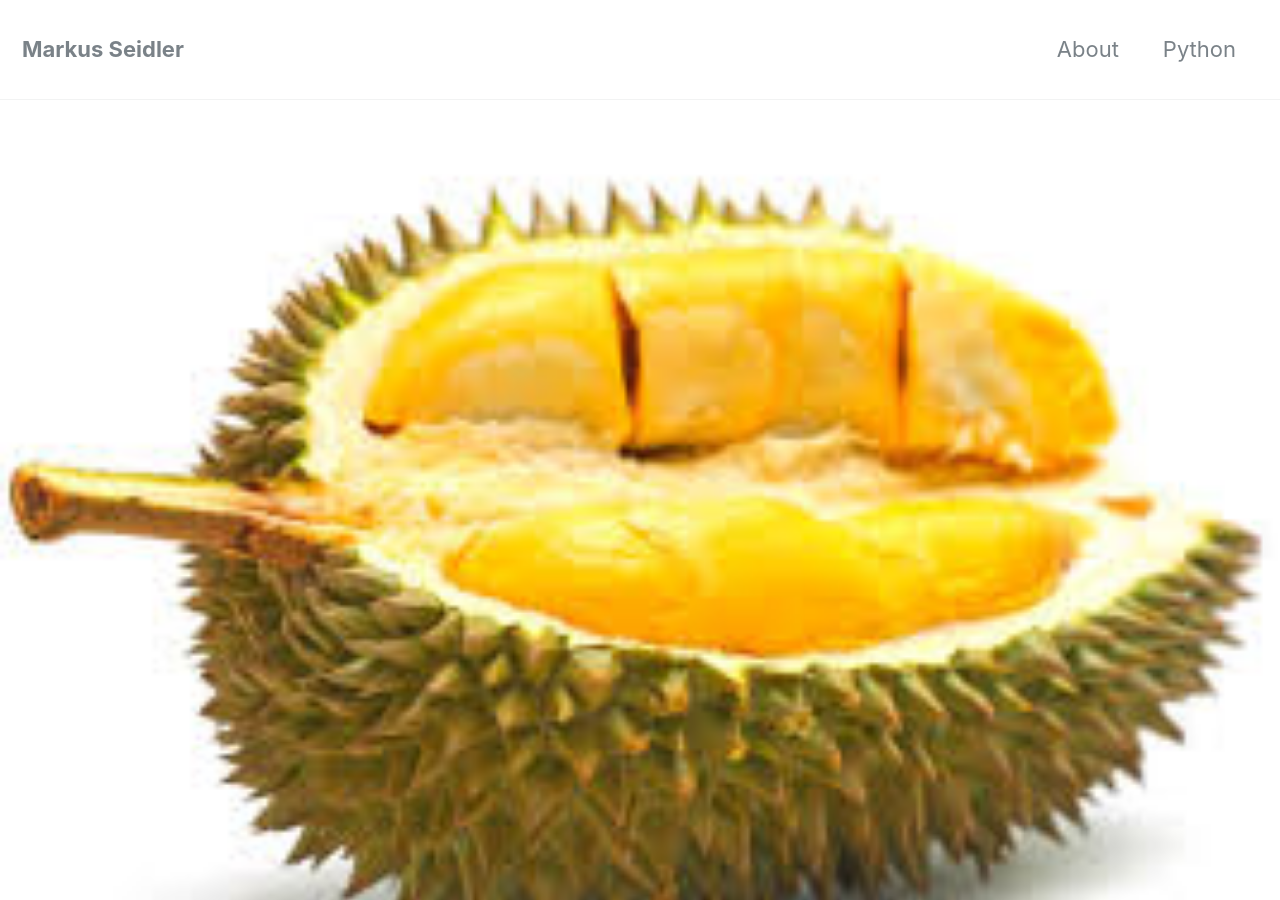
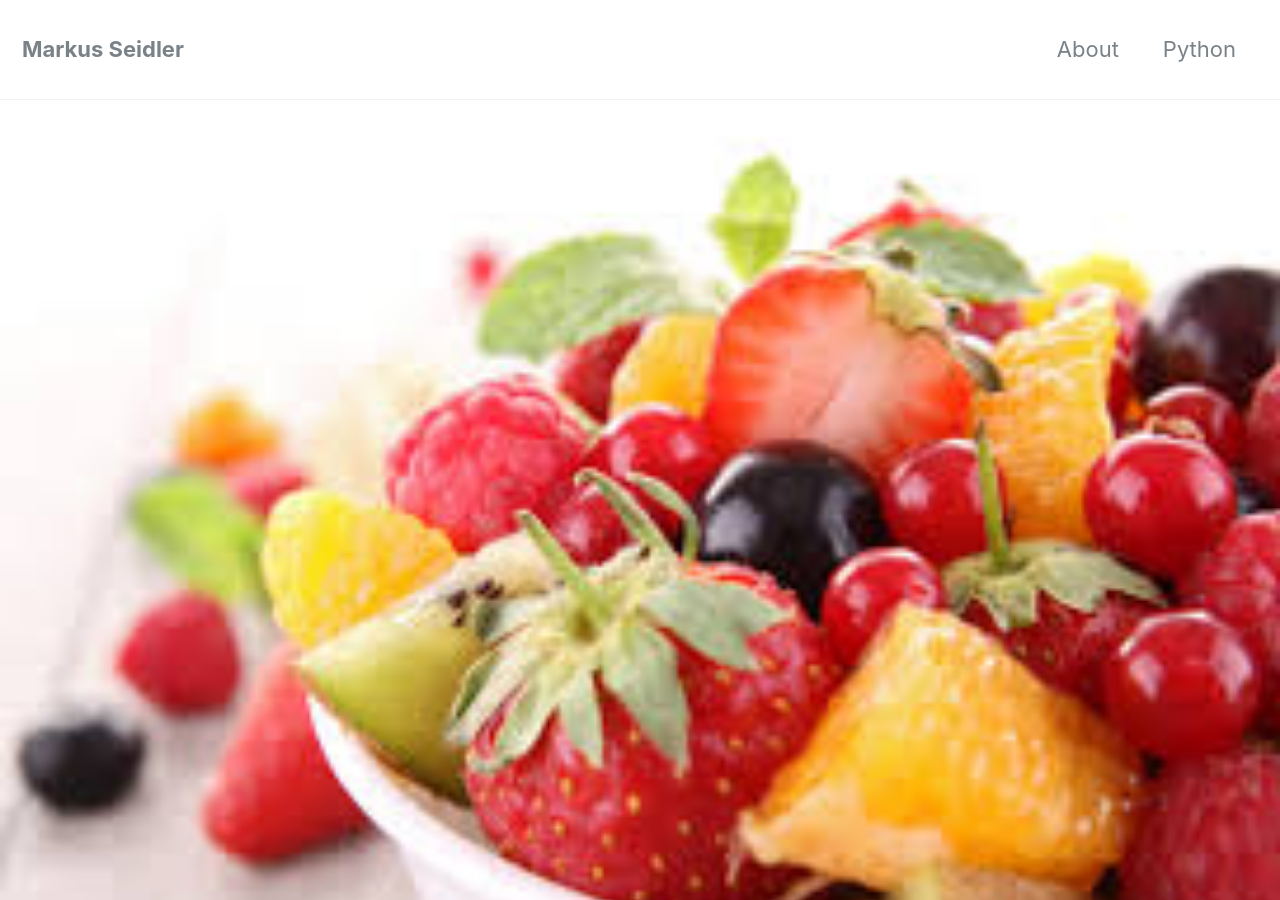
Before and after one commit to markusseidler/markusseidler.github.io, a Jekyll site: the page built from _posts/2018-05-02-IRCHOGSVM.md, in a window 1280 px wide and 900 px high. Built offline with Jekyll 4.4.1, drawn with Linux system fonts in a browser that asks for light colours; nearby versions of some CDN libraries.

Commit message:
changed header pic

```diff
--- a/_posts/2018-05-02-IRCHOGSVM.md
+++ b/_posts/2018-05-02-IRCHOGSVM.md
@@ -4,6 +4,6 @@ Histogram of Oriented Gradients"
 date: 2018-05-05
 tags: [machine learning, support vector machine, image recognition]
 header:
-    image: "images/IRCHOGSVM/durian.jpg"
+    image: "images/IRCHOGSVM/fruits2.jpg"
 excerpt: "Recognizing fruits with SVM and HOG"
 ---
```
Also changed, not shown: images/IRCHOGSVM/fruits2.jpg (added).
